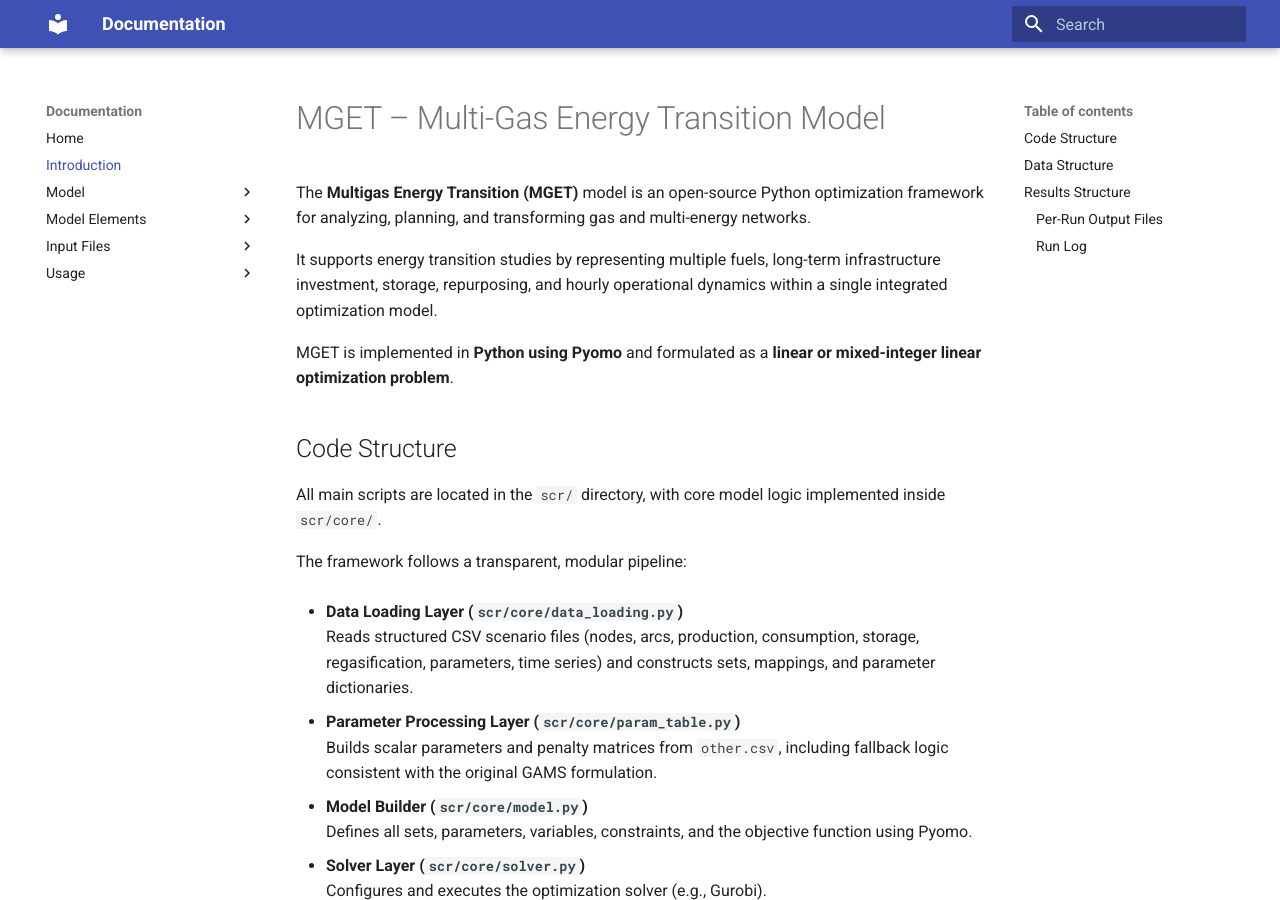
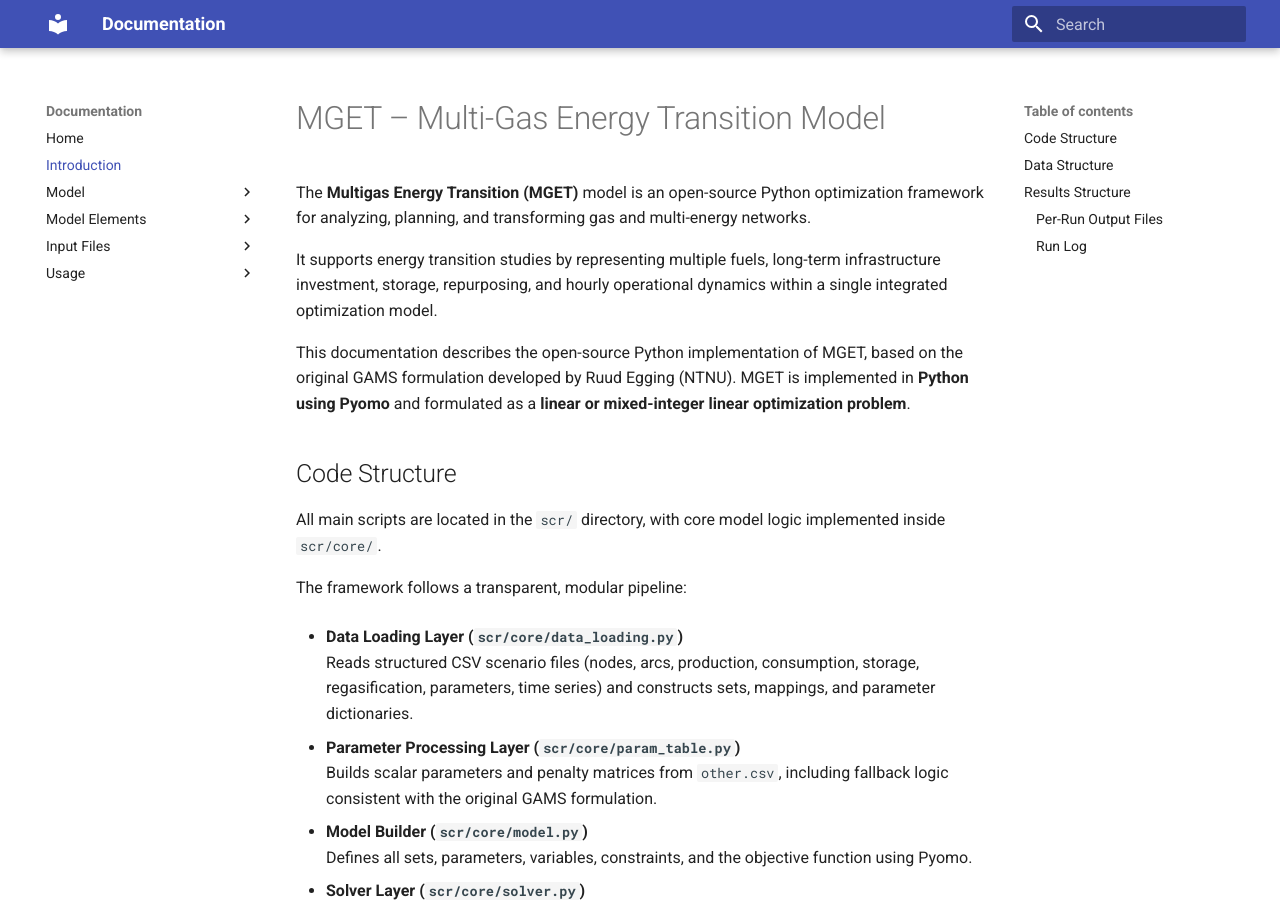
Before and after one commit to ParinazAliasghari/NordHHub, an MkDocs documentation site: the page built from docs/introduction.md, in a window 1280 px wide and 900 px high. Built offline with MkDocs 1.6.1 and Material for MkDocs 9.7.7, drawn with Linux system fonts in a browser that asks for light colours.

Commit message:
Update introduction to clarify MGET implementation details
Clarified documentation to specify that MGET is an open-source implementation based on the original GAMS formulation.

```diff
--- a/docs/introduction.md
+++ b/docs/introduction.md
@@ -7,7 +7,7 @@
 infrastructure investment, storage, repurposing, and hourly operational dynamics
 within a single integrated optimization model.
 
-MGET is implemented in **Python using Pyomo** and formulated as a
+This documentation describes the open-source Python implementation of MGET, based on the original GAMS formulation developed by Ruud Egging (NTNU). MGET is implemented in **Python using Pyomo** and formulated as a
 **linear or mixed-integer linear optimization problem**.
 
 
```
